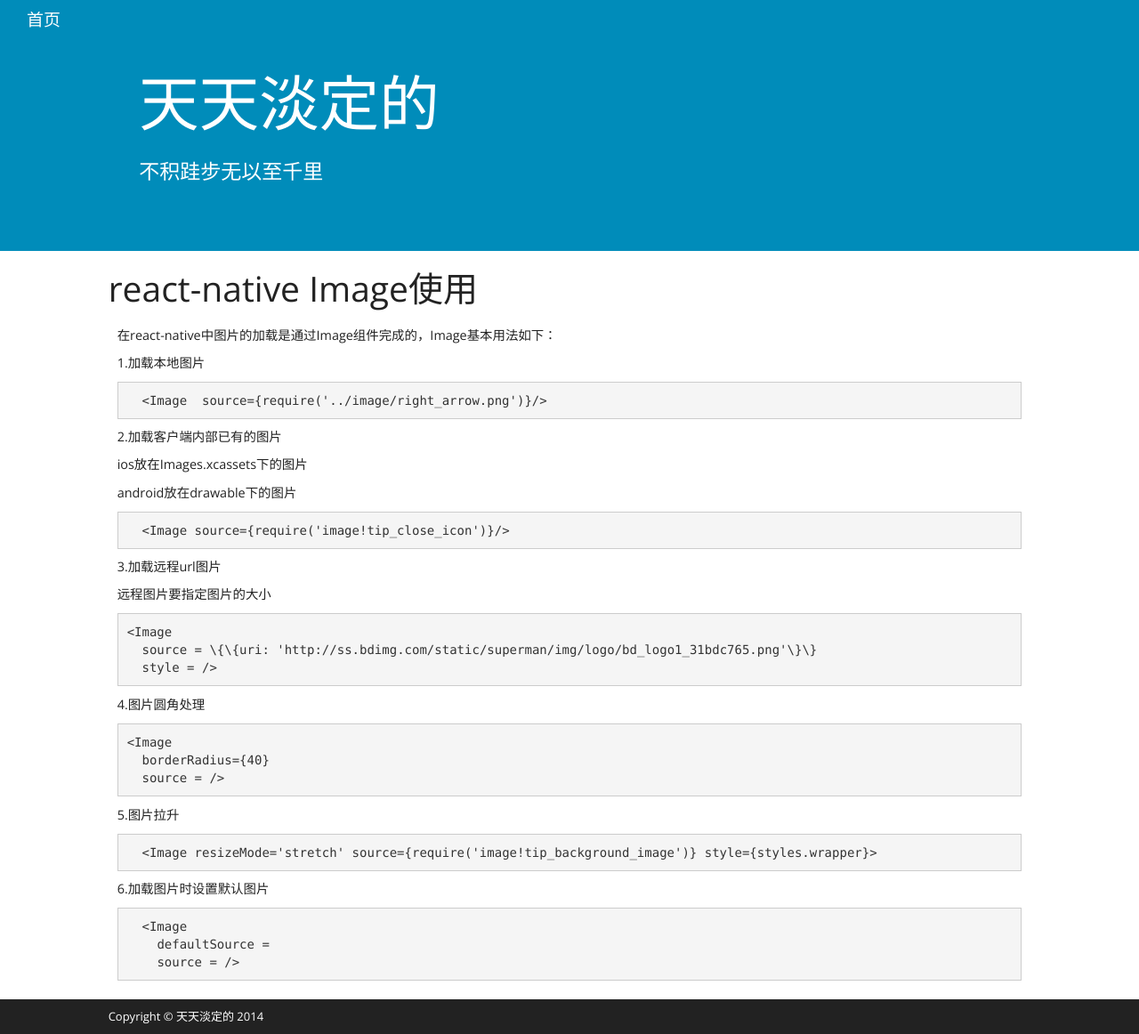
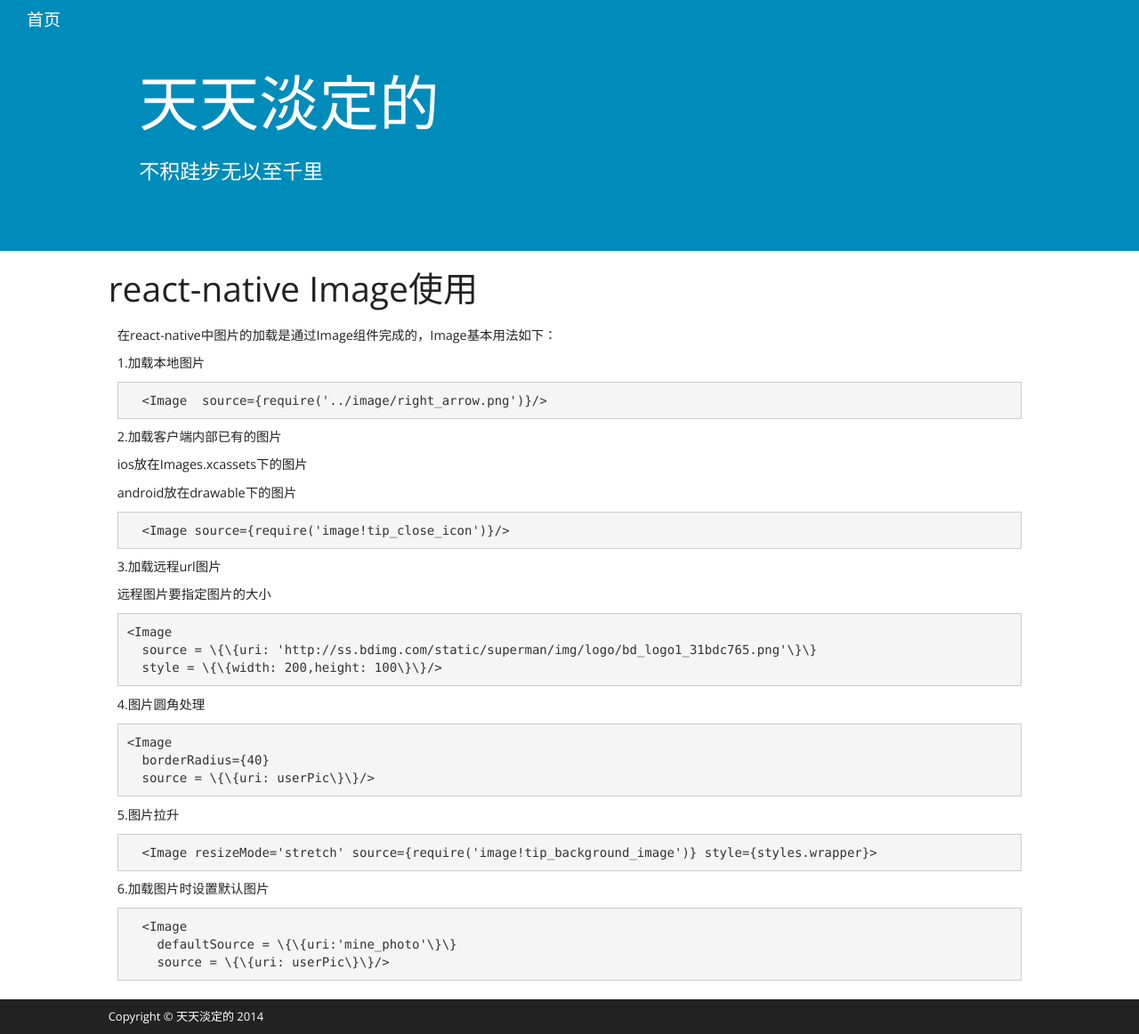
Before and after one commit to askday/askday.github.io, a Jekyll site: the page built from _posts/2016-01-28-react-native-image.markdown, in a window 1280 px wide and 1162 px high. Shown: the whole window at 89% size. Built offline with Jekyll 4.4.1, drawn with Linux system fonts in a browser that asks for light colours; nearby versions of some CDN libraries.

Commit message:
{{=>\{\{

```diff
--- a/_posts/2016-01-28-react-native-image.markdown
+++ b/_posts/2016-01-28-react-native-image.markdown
@@ -32,7 +32,7 @@ android放在drawable下的图片
 {%highlight  html%}
 <Image
   source = \{\{uri: 'http://ss.bdimg.com/static/superman/img/logo/bd_logo1_31bdc765.png'\}\}
-  style = {{width: 200,height: 100}}/>
+  style = \{\{width: 200,height: 100\}\}/>
 {%endhighlight%}
 
 4.图片圆角处理
@@ -40,7 +40,7 @@ android放在drawable下的图片
 {%highlight  html%}
 <Image
   borderRadius={40}
-  source = {{uri: userPic}}/>
+  source = \{\{uri: userPic\}\}/>
 {%endhighlight%}
 
 5.图片拉升
@@ -53,6 +53,6 @@ android放在drawable下的图片
 
 {%highlight  html%}
   <Image
-    defaultSource = {{uri:'mine_photo'}}
-    source = {{uri: userPic}}/>
+    defaultSource = \{\{uri:'mine_photo'\}\}
+    source = \{\{uri: userPic\}\}/>
 {%endhighlight%}
```
